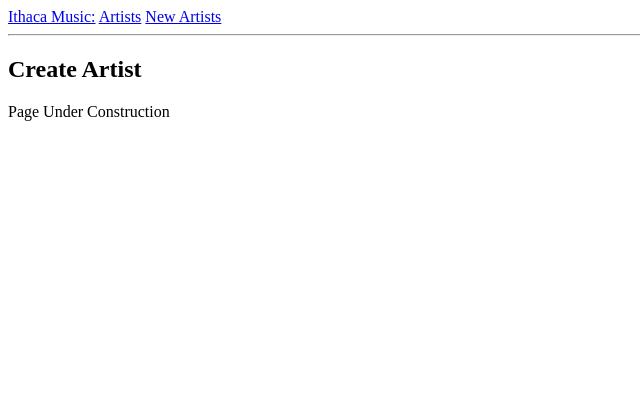
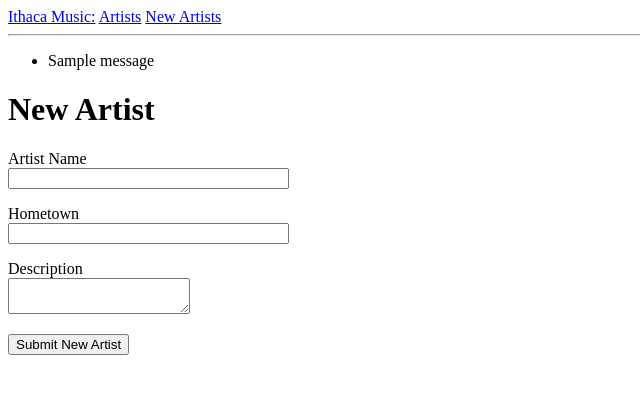
Before and after one commit to maxbraith/ArtistWebsite, a Flask app: page /NewArtists in a window 1280 px wide. Shown: the top 394 px of the page, without its empty margins (0-640 px from the left). Run offline with Flask 2, Linux system fonts and the light colour scheme; one stand-in notice (Sample message) is shown.

Commit message:
Lab03 Complete

```diff
--- a/app/__init__.py
+++ b/app/__init__.py
@@ -1,5 +1,7 @@
 from flask import Flask
+from config import Config
 
 app = Flask(__name__)
+app.config.from_object(Config)
 
 from app import routes
--- /dev/null
+++ b/app/forms.py
@@ -0,0 +1,8 @@
+from flask_wtf import FlaskForm
+from wtforms import StringField, PasswordField, BooleanField, SubmitField, TextAreaField
+from wtforms.validators import DataRequired
+class LoginForm(FlaskForm):
+    artistName = StringField('Artist Name', validators=[DataRequired()])
+    hometown = StringField('Hometown')
+    description = TextAreaField('Description')
+    submitArtist = SubmitField('Submit New Artist')
--- a/app/routes.py
+++ b/app/routes.py
@@ -1,5 +1,6 @@
-from flask import render_template
+from flask import render_template, flash, redirect
 from app import app
+from app.forms import LoginForm
 
 
 @app.route('/')
@@ -14,6 +15,7 @@ def index():
 
     ]
     return render_template('index.html', title='Ithaca Music', user=user, posts=posts)
+
 
 @app.route('/Artists')
 def Artists():
@@ -35,15 +37,14 @@ def Artists():
     return render_template('artists.HTML.html', title='Artists', user=user, posts=posts)
 
 
-@app.route("/NewArtists")
+@app.route("/NewArtists", methods=['GET', 'POST'])
 def NewArtists():
-    user = {'username': 'Miguel'}
-    posts = [
-        {
-            'body': 'Page Under Construction'
-        }
-    ]
-    return render_template('NewArtists.html', title='New Artists', user=user, posts=posts)
+    form = LoginForm()
+    if form.validate_on_submit():
+        flash('Artist submission requested {}'.format(
+            form.artistName.data))
+        return render_template('artistInfo.html', title='New Artists', form=form)
+    return render_template('NewArtists.html', title='New Artists', form=form)
 
 
 @app.route("/JohnBrownsBody")
@@ -59,13 +60,20 @@ def JohnBrownsBody():
 
 @app.route("/Gunpoets")
 def Gunpoets():
-    user = {'username': 'Miguel'}
-    posts = [
-        {
-            'body': 'Page Under Construction'
-        }
-    ]
-    return render_template('GunPoets.html', title='Gunpoets', user=user, posts=posts)
+    posts = {
+        'body': "Voice as a weapon, words as bullets, spreading the universal message of peace, love, and justice "
+                "through music. Sure, there's a cynical cultural tendency to make certain assumptions when you "
+                "hear the word \"gun\" associated with rap music, but this seven-member live hip-hop band from "
+                "Ithaca, NY, runs contrary to that image with their positive message and uplifting performances. "
+    }
+
+    events = {
+        'event1': "The Commons on Thursday 9/6",
+
+        'event2': "Campus Center on Friday 9/7"
+    }
+
+    return render_template('GunPoets.html', title='Gunpoets', posts=posts, events=events)
 
 
 @app.route("/DonnaTheBuffalo")
--- a/app/templates/GunPoets.html
+++ b/app/templates/GunPoets.html
@@ -2,7 +2,9 @@
 
 {% block content %}
     <h2>Gunpoets</h2>
-    <p>Voice as a weapon, words as bullets, spreading the universal message of peace, love, and justice through music. Sure, there's a cynical cultural tendency to make certain assumptions when you hear the word "gun" associated with rap music, but this seven-member live hip-hop band from Ithaca, NY, runs contrary to that image with their positive message and uplifting performances.</p>
+    <p>{{  posts.body  }}</p>
     <h3>Events</h3>
-    <p>The Commons on Thursday 9/6</p>
+    {% for event in events %}
+    <div><p>{{ events[event] }}</p></div>
+    {% endfor %}
 {% endblock %}
--- a/app/templates/NewArtists.html
+++ b/app/templates/NewArtists.html
@@ -1,8 +1,24 @@
 {% extends "base.html" %}
 
 {% block content %}
-    <h2>Create Artist</h2>
-    {% for post in posts %}
-    <div><p>{{ post.body }}</p></div>
-    {% endfor %}
+    <h1>New Artist</h1>
+    <form action="" method="post">
+        {{ form.hidden_tag() }}
+        <p>
+            {{ form.artistName.label }}<br>
+            {{ form.artistName(size=32) }}<br>
+            {% for error in form.artistName.errors  %}
+            <span style="color: red;"></span>
+            {% endfor %}
+        </p>
+        <p>
+            {{ form.hometown.label }}<br>
+            {{ form.hometown(size=32) }}
+        </p>
+        <p>
+            {{ form.description.label }}<br>
+            {{ form.description() }}
+        </p>
+        <p>{{ form.submitArtist() }}</p>
+    </form>
 {% endblock %}
--- a/app/templates/base.html
+++ b/app/templates/base.html
@@ -13,6 +13,15 @@
             <a href="/NewArtists">New Artists</a>
         </div>
         <hr>
+        {% with messages = get_flashed_messages() %}
+        {%  if messages %}
+            <ul>
+                {% for message in messages %}
+                <li>{{ message }}</li>
+                {% endfor %}
+            </ul>
+        {% endif %}
+        {% endwith %}
         {% block content %}{% endblock %}
     </body>
 </html>
--- /dev/null
+++ b/config.py
@@ -0,0 +1,5 @@
+import os
+
+
+class Config(object):
+    SECRET_KEY = os.environ.get('SECRET_KEY') or 'you-will-never-guess'
```
Also changed, not shown: app/templates/artistInfo.html (added, +7 -0 lines).
